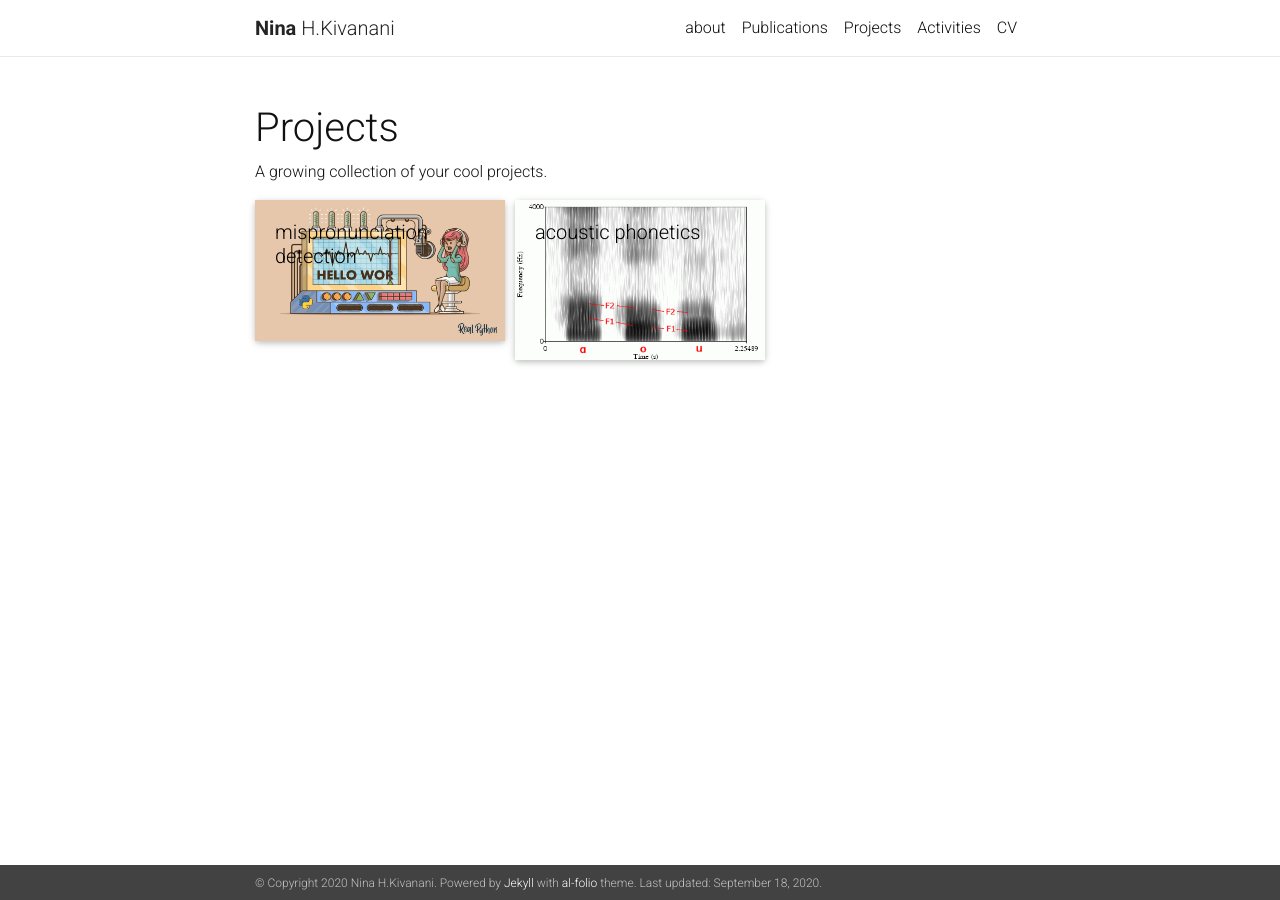
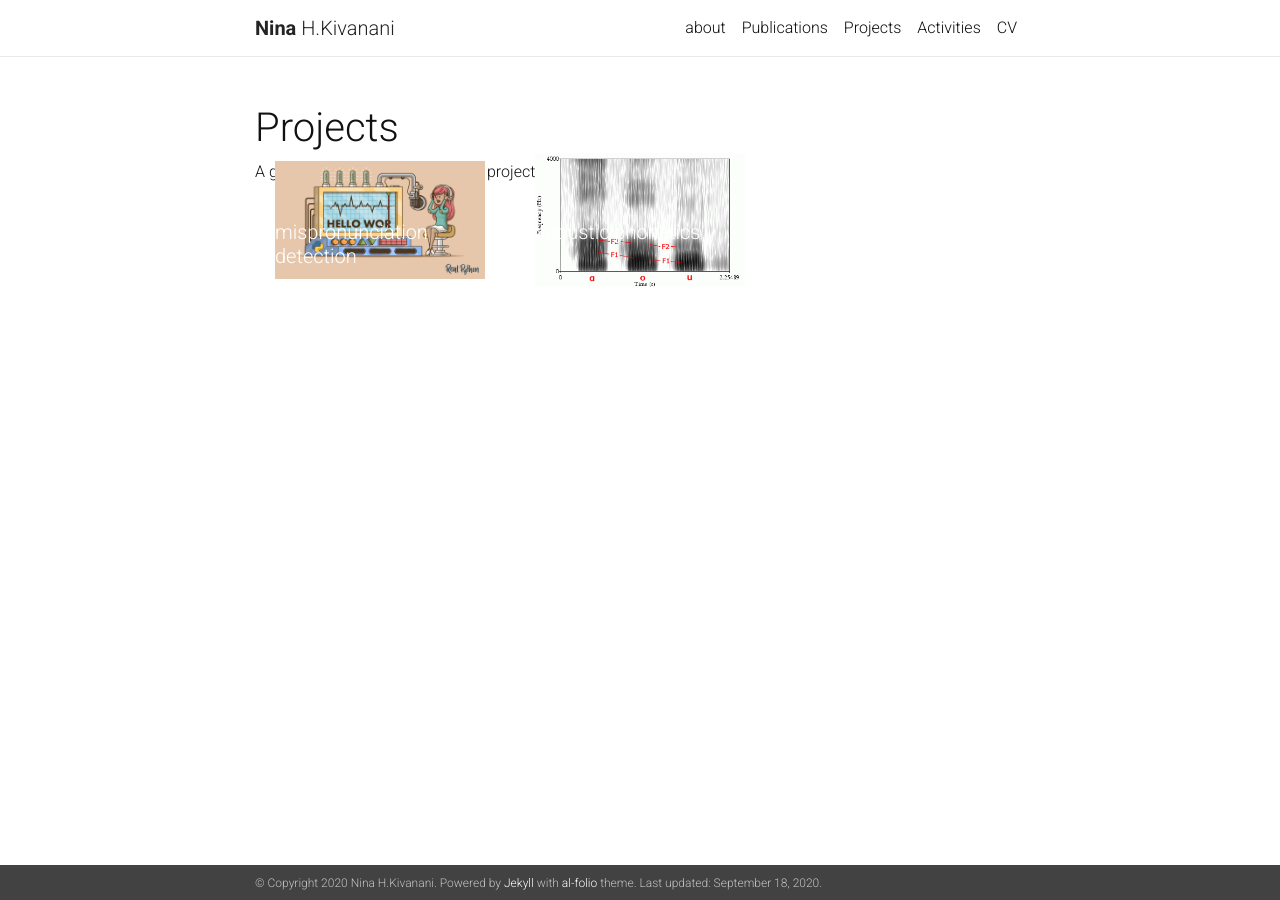
Before and after one commit to NinaHK/NinaHK.github.io, a Jekyll site: the page built from _pages/projects.md, in a window 1280 px wide. Built offline with Jekyll 4.4.1, drawn with Linux system fonts in a browser that asks for light colours; nearby versions of some CDN libraries; a style sheet for code colours, icons or effects is not loaded.

Commit message:
Update projects.md

```diff
--- a/_pages/projects.md
+++ b/_pages/projects.md
@@ -17,7 +17,7 @@ order: 3
     {% else %}
     <a href="{{ project.url | relative_url }}">
     {% endif %}
-      <div class="card bg-dark text-black">
+      <div class="card-img-overlay text-white d-flex flex-column justify-content-center">
         {% if project.img %}
         <img src="{{ project.img | relative_url }}" alt="project thumbnail">
         {% endif %}
```
